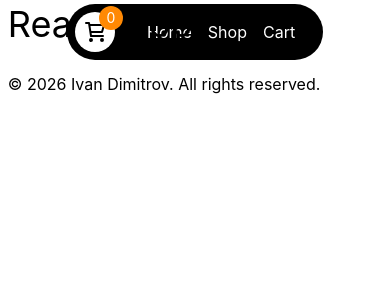
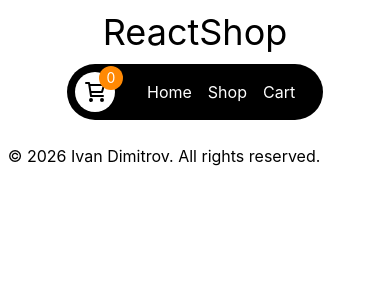
Before and after one commit to Durotaren/shopping-cart, a React (Vite) app: page / in a window 390 px wide. Shown: the top 300 px of the page. Built offline with nearby package versions, Linux system fonts and the light colour scheme.

Commit message:
Add media queries below 768px

```diff
--- a/src/App.tsx
+++ b/src/App.tsx
@@ -9,7 +9,7 @@ function App() {
 
   return (
     <div className="bg-[#FFFFFF] h-[100%] py-[1vw] px-[2vw] text-white rounded-lg">
-      <div className="flex relative">
+      <div className="flex relative max-md:flex-col max-md:gap-3 max-md:items-center">
         <Header />
         <Nav itemsInCart={itemsInCart} />
       </div>
--- a/src/components/Header.tsx
+++ b/src/components/Header.tsx
@@ -1,3 +1,7 @@
 export default function Header() {
-  return <h1 className="absolute text-4xl text-black">ReactShop</h1>;
+  return (
+    <h1 className="absolute text-4xl pt-2 text-black max-md:static">
+      ReactShop
+    </h1>
+  );
 }
--- a/src/components/Nav.tsx
+++ b/src/components/Nav.tsx
@@ -13,7 +13,7 @@ export default function Nav({ itemsInCart }: NavProps) {
     }, 0) || 0;
 
   return (
-    <div className="w-[15vw] h-[56px] w-[256px] mx-auto mb-[1vw] bg-black rounded-4xl flex items-center cursor-pointer">
+    <div className="w-[15vw] h-[56px] w-[256px] mx-auto mb-[1vw] bg-black rounded-4xl flex items-center cursor-pointer max-md:mb-4">
       <div className="ml-[8px] h-10 w-10 bg-white rounded-4xl mr-6 relative">
         <img className="p-2" src={cartSvg} alt="shopping cart" />
         <div className="absolute rounded-xl h-6 w-6 bg-orange-400 flex justify-center items-center text-sm -top-1.5 -right-2">
```
